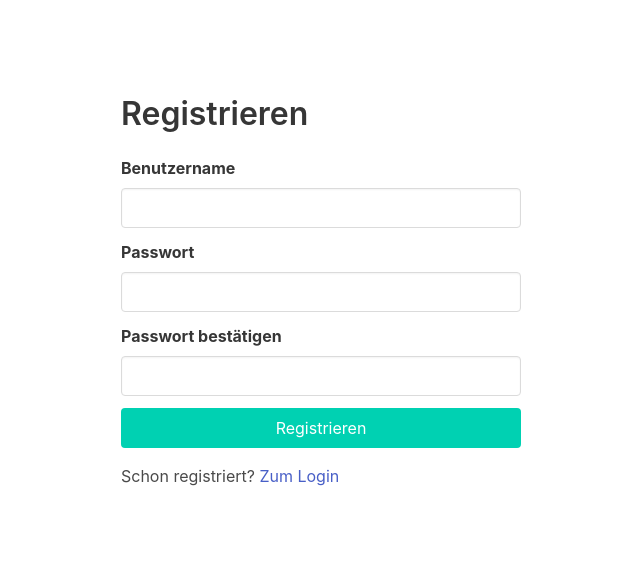
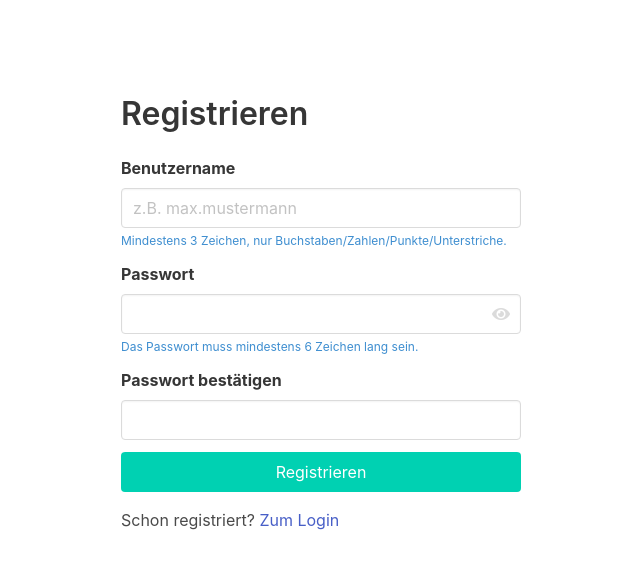
Before and after one commit to larsbaust/asset-management, a Flask app: page /register in a window 1280 px wide. Shown: the part 56-625 px from the top of the page, without its empty margins (319-959 px from the left). Run offline with Flask 3, Linux system fonts and the light colour scheme; data comes from the database, SQL or seed files in the repository; parts of the project's set-up code (start-up, migrations or seed data) failed here and were passed over; some libraries are stand-ins or nearby versions.

Commit message:
Enhance user authentication: Lockout, Passwort-Reset für Admins, Hilfetexte, DB-Spalten
- Account-Lockout nach 5 fehlgeschlagenen Login-Versuchen (10 Minuten Sperre)
- Passwort-Reset-Button für Admins im User-Edit-Formular (generiert neues Passwort und sendet E-Mail)
- Hilfetexte und Tooltips bei Benutzername, Passwort und E-Mail in allen relevanten Formularen
- Verbesserte und verständlichere Fehlermeldungen in den Formularen
- Neue Felder in der User-Tabelle: failed_logins, lock_until (Migration/DB-Update)
- E-Mail-Benachrichtigung bei Passwortänderung
- Passwort-Sichtbarkeit und -Stärkeanzeige integriert
- add_missing_user_columns.py für manuelles DB-Update hinzugefügt

```diff
--- a/app/admin.py
+++ b/app/admin.py
@@ -382,11 +382,13 @@ def add_user():
         return redirect(url_for('admin.user_management'))
     return render_template('admin/add_user.html', form=form)
 
+import secrets
+from flask_mail import Message
+
 @admin.route('/users/edit/<int:user_id>', methods=['GET', 'POST'])
 @login_required
 @admin_required
 def edit_user(user_id):
-    import os
     from werkzeug.utils import secure_filename
     user = User.query.get_or_404(user_id)
     form = EditUserForm(obj=user)
--- a/app/auth.py
+++ b/app/auth.py
@@ -12,13 +12,32 @@ from werkzeug.security import generate_password_hash
 
 @auth.route('/login', methods=['GET', 'POST'])
 def login():
+    from datetime import datetime, timedelta
     form = LoginForm()
     if form.validate_on_submit():
         user = User.query.filter_by(username=form.username.data).first()
-        if user and user.check_password(form.password.data):
-            login_user(user, remember=form.remember_me.data)
-            next_page = request.args.get('next')
-            return redirect(next_page or url_for('main.index'))
+        now = datetime.utcnow()
+        if user:
+            # Prüfe, ob gesperrt
+            if user.lock_until and user.lock_until > now:
+                minutes = int((user.lock_until - now).total_seconds() // 60) + 1
+                flash(f'Zu viele Fehlversuche. Account gesperrt für {minutes} Minuten.', 'error')
+                return render_template('auth/login.html', form=form)
+            if user.check_password(form.password.data):
+                user.failed_logins = 0
+                user.lock_until = None
+                db.session.commit()
+                login_user(user, remember=form.remember_me.data)
+                next_page = request.args.get('next')
+                return redirect(next_page or url_for('main.index'))
+            else:
+                user.failed_logins = (user.failed_logins or 0) + 1
+                if user.failed_logins >= 5:
+                    user.lock_until = now + timedelta(minutes=10)
+                    flash('Zu viele Fehlversuche. Account für 10 Minuten gesperrt.', 'error')
+                else:
+                    flash('Bitte überprüfen Sie Ihre Anmeldedaten.', 'error')
+                db.session.commit()
         else:
             flash('Bitte überprüfen Sie Ihre Anmeldedaten.', 'error')
     return render_template('auth/login.html', form=form)
@@ -91,6 +110,19 @@ def set_new_password(token):
     if form.validate_on_submit():
         user.set_password(form.password.data)
         db.session.commit()
+        # E-Mail-Benachrichtigung
+        try:
+            msg = Message('Dein Passwort wurde geändert', recipients=[user.email])
+            msg.body = f'''Hallo {user.username},
+
+Dein Passwort wurde soeben geändert. Falls du diese Änderung nicht selbst vorgenommen hast, kontaktiere bitte sofort den Administrator.
+
+Viele Grüße
+Dein Team'''
+            mail.send(msg)
+        except Exception as e:
+            # Fehler beim Senden ignorieren, aber im Log festhalten
+            print(f"Fehler beim Senden der Passwortänderungs-Benachrichtigung: {e}")
         flash('Passwort erfolgreich geändert! Du kannst dich jetzt einloggen.', 'success')
         return redirect(url_for('auth.login'))
     return render_template('auth/set_new_password.html', form=form)
--- a/app/models.py
+++ b/app/models.py
@@ -229,6 +229,8 @@ class Permission(db.Model):
 
 class User(UserMixin, db.Model):
     id = db.Column(db.Integer, primary_key=True)
+    failed_logins = db.Column(db.Integer, default=0)
+    lock_until = db.Column(db.DateTime, nullable=True)
     username = db.Column(db.String(80), unique=True, nullable=False)
     password_hash = db.Column(db.String(120))
     role_id = db.Column(db.Integer, db.ForeignKey('role.id'))
--- a/app/templates/auth/register.html
+++ b/app/templates/auth/register.html
@@ -8,19 +8,37 @@
             <div class="field">
                 {{ form.username.label(class="label") }}
 <div class="control">
-                    {{ form.username(class="input") }}
+    {{ form.username(class="input", placeholder="z.B. max.mustermann", title="Der Benutzername muss mindestens 3 Zeichen lang sein.") }}
 </div>
+<small class="help is-info">Mindestens 3 Zeichen, nur Buchstaben/Zahlen/Punkte/Unterstriche.</small>
                 {% for error in form.username.errors %}
+    {% if 'shorter' in error or 'mindestens' in error %}
+        <p class="help is-danger">Der Benutzername ist zu kurz. Mindestens 3 Zeichen notwendig.</p>
+    {% elif 'required' in error or 'erforderlich' in error %}
+        <p class="help is-danger">Bitte gib einen Benutzernamen ein.</p>
+    {% else %}
         <p class="help is-danger">{{ error }}</p>
+    {% endif %}
 {% endfor %}
             </div>
             <div class="field">
     {{ form.password.label(class="label") }}
-                <div class="control">
-                    {{ form.password(class="input") }}
+    <div class="control has-icons-right">
+    {{ form.password(class="input", id="register-password") }}
+    <span class="icon is-small is-right" style="cursor:pointer;" onclick="togglePassword('register-password', this)">
+        <i class="fas fa-eye"></i>
+    </span>
 </div>
+    <small class="help is-info">Das Passwort muss mindestens 6 Zeichen lang sein.</small>
+<div id="register-password-strength" class="mt-1"></div>
     {% for error in form.password.errors %}
+    {% if 'shorter' in error or 'mindestens' in error %}
+        <p class="help is-danger">Das Passwort ist zu kurz. Es muss mindestens 6 Zeichen lang sein.</p>
+    {% elif 'required' in error or 'erforderlich' in error %}
+        <p class="help is-danger">Bitte gib ein Passwort ein.</p>
+    {% else %}
         <p class="help is-danger">{{ error }}</p>
+    {% endif %}
 {% endfor %}
 </div>
             <div class="field">
@@ -52,4 +70,48 @@
         <p class="mt-4">Schon registriert? <a href="{{ url_for('auth.login') }}">Zum Login</a></p>
     </div>
 </section>
+<script>
+function togglePassword(fieldId, iconSpan) {
+    const input = document.getElementById(fieldId);
+    const icon = iconSpan.querySelector('i');
+    if (input.type === 'password') {
+        input.type = 'text';
+        icon.classList.remove('fa-eye');
+        icon.classList.add('fa-eye-slash');
+    } else {
+        input.type = 'password';
+        icon.classList.remove('fa-eye-slash');
+        icon.classList.add('fa-eye');
+    }
+}
+// Passwort-Strength-Meter
+function getStrength(pw) {
+    let score = 0;
+    if (!pw) return 0;
+    if (pw.length >= 6) score++;
+    if (/[A-Z]/.test(pw)) score++;
+    if (/[0-9]/.test(pw)) score++;
+    if (/[^A-Za-z0-9]/.test(pw)) score++;
+    if (pw.length >= 12) score++;
+    return score;
+}
+function updateStrengthMeter(fieldId, meterId) {
+    const pw = document.getElementById(fieldId).value;
+    const strength = getStrength(pw);
+    const meter = document.getElementById(meterId);
+    let color, text;
+    switch (strength) {
+        case 0:
+        case 1: color = '#e74c3c'; text = 'Sehr schwach'; break;
+        case 2: color = '#f39c12'; text = 'Schwach'; break;
+        case 3: color = '#f1c40f'; text = 'Okay'; break;
+        case 4: color = '#27ae60'; text = 'Gut'; break;
+        case 5: color = '#2ecc71'; text = 'Sehr stark'; break;
+    }
+    meter.innerHTML = `<div style="height:8px;background:${color};width:${strength*20}%;border-radius:4px;"></div><small style="color:${color};font-weight:600;">${text}</small>`;
+}
+document.getElementById('register-password').addEventListener('input', function() {
+    updateStrengthMeter('register-password', 'register-password-strength');
+});
+</script>
 {% endblock %}
```
Also changed, not shown: add_missing_user_columns.py (added, +22 -0 lines), app/templates/admin/add_user.html (+10 -3 lines), app/templates/admin/edit_user.html (+27 -3 lines), app/templates/auth/set_new_password.html (+23 -3 lines), CHANGELOG.md, README.md. Lines whose indentation alone changed are shown as unchanged.
